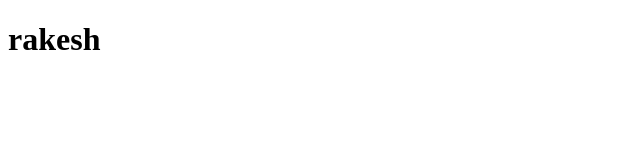
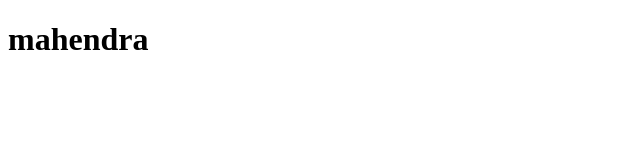
Before and after one commit to Rakesh-11032004/Portfolio, a plain HTML site: page abcd/index.html in a window 1280 px wide. Shown: the whole page, without its empty margins (0-640 px from the left). Drawn offline with Linux system fonts and the light colour scheme.

Commit message:
Update index.html

```diff
--- a/abcd/index.html
+++ b/abcd/index.html
@@ -7,6 +7,6 @@
     <title>Document</title>
 </head>
 <body>
-    <h1>rakesh</h1>
+    <h1>mahendra</h1>
 </body>
 </html>
```
